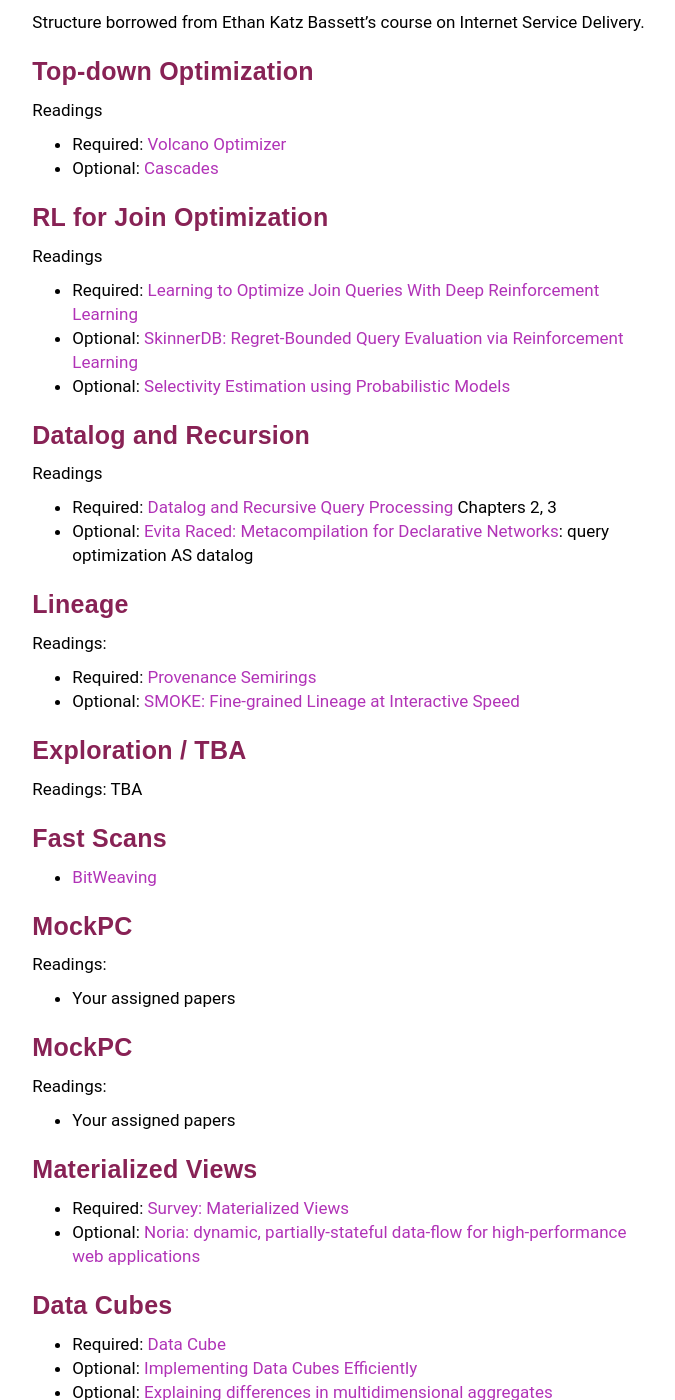
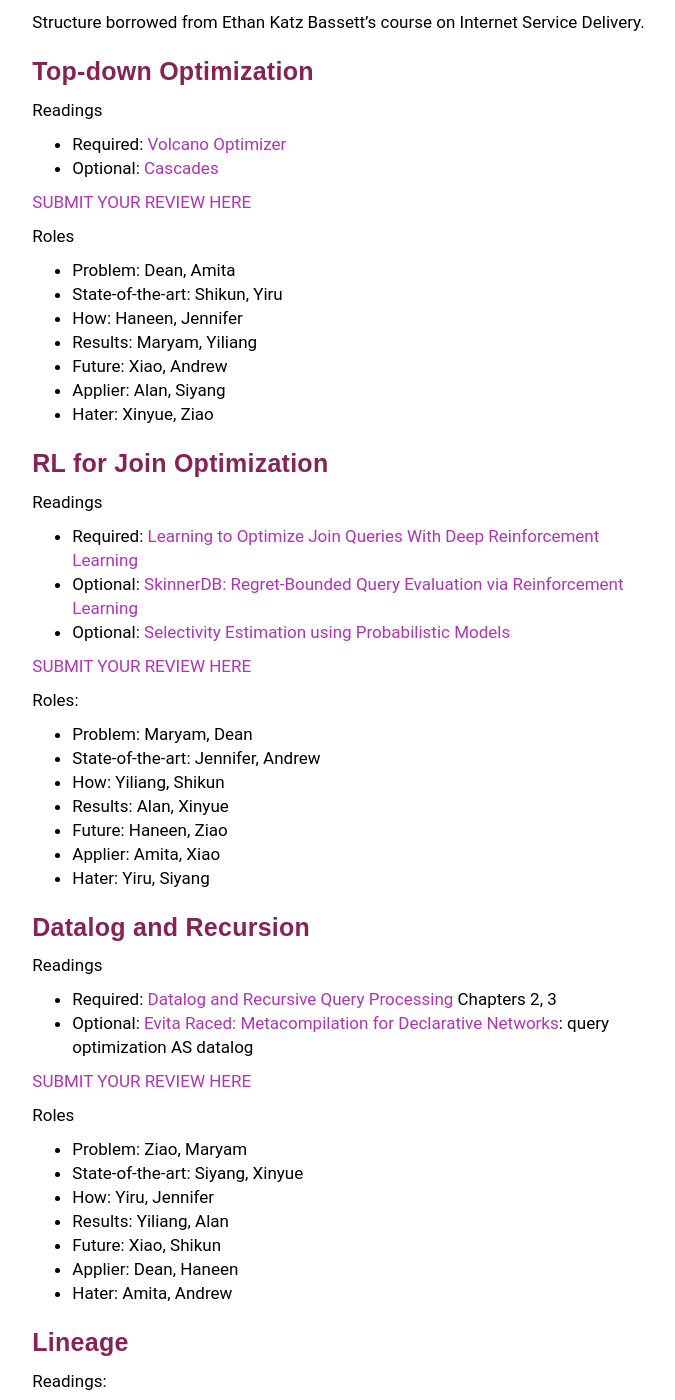
Before and after one commit to wzao1515/w6113.github.io, a Jekyll site: the page built from reviews.md, in a window 1280 px wide and 1400 px high, scrolled down 5365 px. Shown: the whole window, without its empty margins (292-967 px from the left). Built offline with Jekyll 4.4.1, drawn with Linux system fonts in a browser that asks for light colours; our own code applies the rules of GitHub Pages for plain Markdown files.

Commit message:
updated website

```diff
--- a/reviews.md
+++ b/reviews.md
@@ -238,6 +238,18 @@ Readings
 * Required: [Volcano Optimizer](./files/papers/volcanooptimizer-icde93.pdf)
 * Optional: [Cascades](./files/papers/cascades-graefe.pdf)
 
+[SUBMIT YOUR REVIEW HERE](https://goo.gl/forms/ymmD3tIBTWpQO7ME2)
+
+Roles
+
+* Problem:  Dean, Amita
+* State-of-the-art:  Shikun, Yiru
+* How:  Haneen, Jennifer
+* Results:  Maryam, Yiliang
+* Future:  Xiao, Andrew
+* Applier:  Alan, Siyang
+* Hater:  Xinyue, Ziao
+
 
 <a name='lec14' />
 ### RL for Join Optimization
@@ -248,6 +260,18 @@ Readings
 * Optional: [SkinnerDB: Regret-Bounded Query Evaluation via Reinforcement Learning](https://arxiv.org/pdf/1901.05152.pdf)
 * Optional: [Selectivity Estimation using Probabilistic Models](https://ai.stanford.edu/~koller/Papers/Getoor+al:SIGMOD01.pdf)
 
+[SUBMIT YOUR REVIEW HERE](https://goo.gl/forms/ymmD3tIBTWpQO7ME2)
+
+Roles:
+
+* Problem:  Maryam, Dean
+* State-of-the-art:  Jennifer, Andrew
+* How:  Yiliang, Shikun
+* Results:  Alan, Xinyue
+* Future:  Haneen, Ziao
+* Applier:  Amita, Xiao
+* Hater:  Yiru, Siyang
+
 
 <a name='lec15' />
 ### Datalog and Recursion
@@ -257,6 +281,17 @@ Readings
 * Required: [Datalog and Recursive Query Processing](https://www.nowpublishers.com/article/Details/DBS-017) Chapters 2, 3
 * Optional: [Evita Raced: Metacompilation for Declarative Networks](http://www.vldb.org/pvldb/1/1453978.pdf): query optimization AS datalog
 
+[SUBMIT YOUR REVIEW HERE](https://goo.gl/forms/ymmD3tIBTWpQO7ME2)
+
+Roles
+
+* Problem:  Ziao, Maryam
+* State-of-the-art:  Siyang, Xinyue
+* How:  Yiru, Jennifer
+* Results:  Yiliang, Alan
+* Future:  Xiao, Shikun
+* Applier:  Dean, Haneen
+* Hater:  Amita, Andrew
 
 
 <a name='lec16' />
```
Also changed, not shown: allreviews.md (+6 -7 lines), exreviews_12.md (added, +207 -0 lines).
